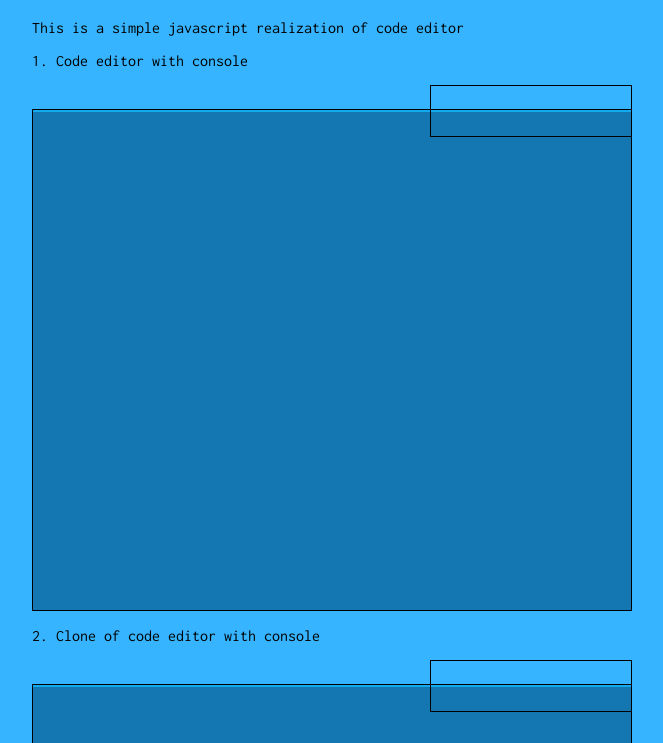
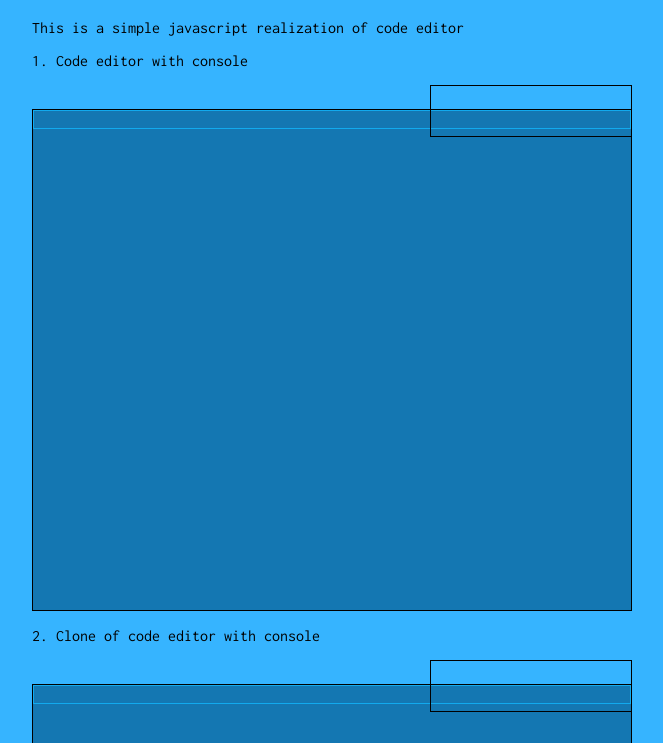
Before and after one commit to JennyGeryak/wet-editor, a plain HTML site: page index.html in a window 1280 px wide. Shown: the part 57-800 px from the top of the page, without its empty margins (308-971 px from the left). Drawn offline with Linux system fonts and the light colour scheme.

Commit message:
some style correction

```diff
--- a/style.css
+++ b/style.css
@@ -5,6 +5,7 @@
 	}
 	.line{
 		border:1px solid #12aaee;
+		min-height: 17px;
 	}
 	#editor{
 		opacity: 0;
```
